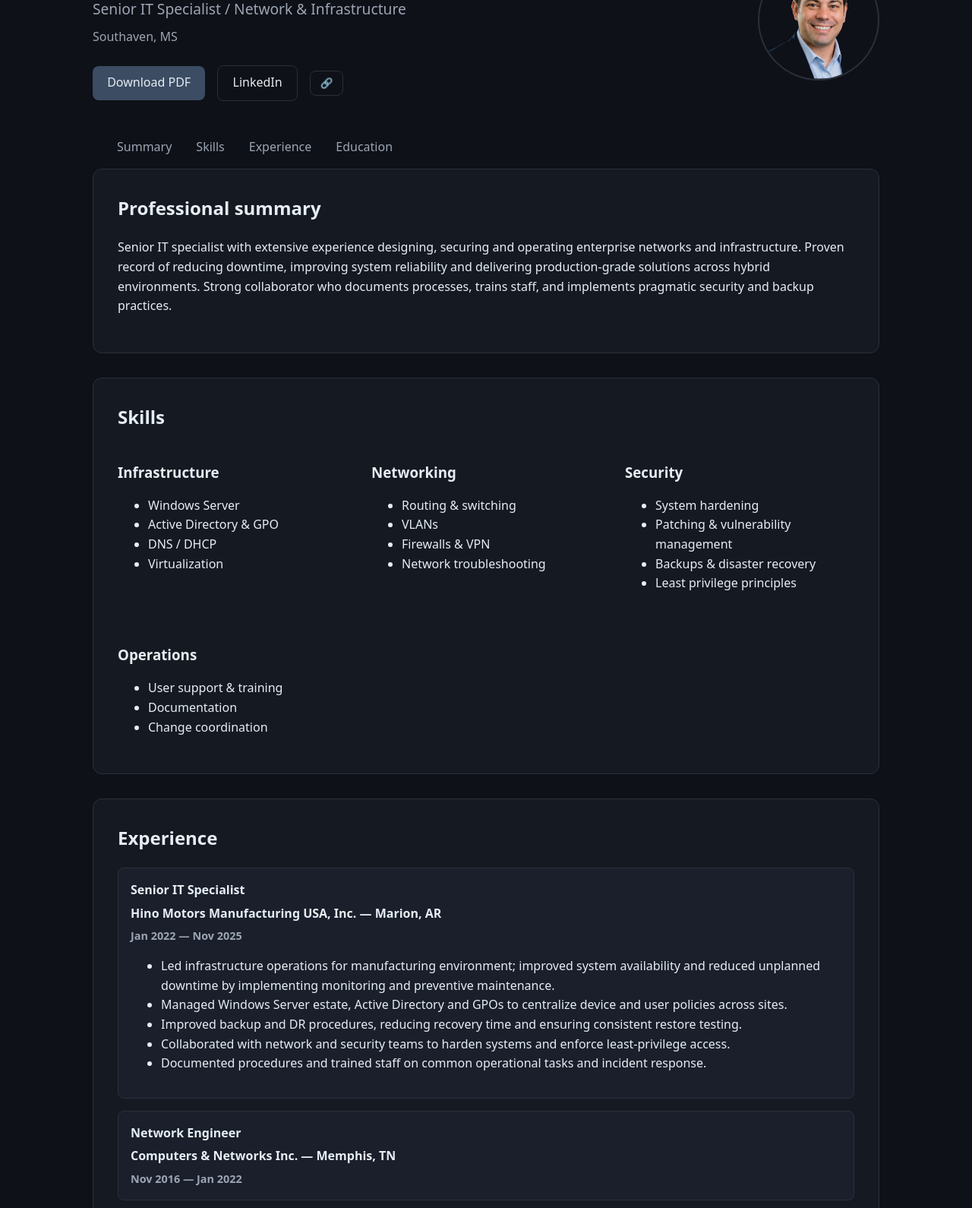
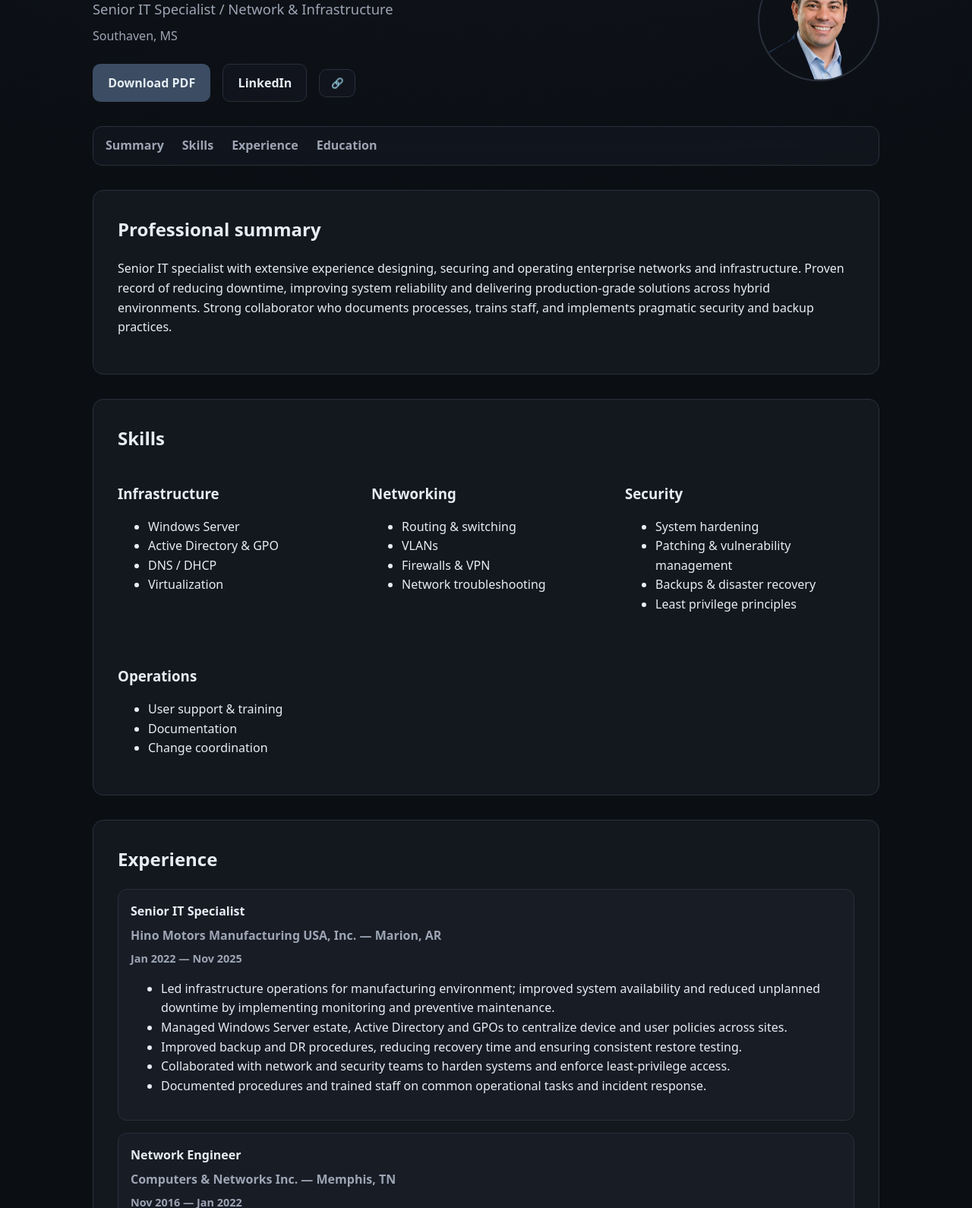
Before and after one commit to memphismatt/resume-, a plain HTML site: page index.html in a window 1280 px wide. Shown: the part 136-1726 px from the top of the page at 76% size. Drawn offline with Linux system fonts and the light colour scheme.

Commit message:
Update styles.css

```diff
--- a/styles.css
+++ b/styles.css
@@ -1,7 +1,3 @@
-/* ===============================
-   DARK ENTERPRISE THEME
-   =============================== */
-
 :root {
   --bg-primary: #0E1117;
   --bg-secondary: #1A1F2B;
@@ -13,25 +9,21 @@
   --border-subtle: #2A2F3A;
 }
 
-/* Reset */
-* {
-  box-sizing: border-box;
-}
+* { box-sizing: border-box; }
 
-html {
-  scroll-behavior: smooth;
-}
+html { scroll-behavior: smooth; }
 
 body {
   margin: 0;
   font-family: system-ui, -apple-system, BlinkMacSystemFont, "Segoe UI",
     Roboto, Oxygen, Ubuntu, Cantarell, "Helvetica Neue", sans-serif;
-  background: var(--bg-primary);
   color: var(--text-primary);
   line-height: 1.6;
+
+  /* Blue-tinted enterprise gradient */
+  background: radial-gradient(1200px 600px at 50% -200px, #1A1F2B 0%, #0E1117 55%, #0B0F14 100%);
 }
 
-/* Container */
 .container {
   max-width: 1100px;
   margin: 0 auto;
@@ -43,64 +35,34 @@ body {
   position: absolute;
   left: -9999px;
 }
-
 .skip-link:focus {
   left: 1rem;
   top: 1rem;
   background: var(--accent);
   padding: 0.5rem 1rem;
-  border-radius: 6px;
+  border-radius: 8px;
   color: white;
+  z-index: 2000;
 }
 
-/* ===============================
-   NAVIGATION
-   =============================== */
-
-.site-header {
-  background: var(--bg-secondary);
-  border-bottom: 1px solid var(--border-subtle);
-}
-
-.top-nav ul {
-  list-style: none;
-  margin: 0;
-  padding: 1rem 2rem;
-  display: flex;
-  gap: 2rem;
-}
-
-.top-nav a {
-  text-decoration: none;
-  color: var(--text-muted);
-  font-weight: 500;
-  transition: color 0.2s ease;
-}
-
-.top-nav a:hover {
-  color: var(--accent);
-}
-
-/* ===============================
-   HERO SECTION
-   =============================== */
-
+/* HERO */
 .hero {
   display: flex;
   justify-content: space-between;
   align-items: center;
   gap: 3rem;
-  padding: 2rem 0;
+  padding: 2rem 0 1rem 0;
 }
 
 .hero-left h1 {
   margin: 0 0 0.5rem 0;
   font-size: 2.4rem;
+  letter-spacing: 0.2px;
 }
 
 .title {
   margin: 0;
-  font-size: 1.2rem;
+  font-size: 1.15rem;
   color: var(--text-muted);
 }
 
@@ -113,39 +75,41 @@ body {
   display: flex;
   gap: 1rem;
   align-items: center;
+  flex-wrap: wrap;
 }
 
 /* Buttons */
 .btn {
-  padding: 0.6rem 1.2rem;
-  border-radius: 8px;
+  padding: 0.7rem 1.2rem;
+  border-radius: 10px;
   text-decoration: none;
-  font-weight: 500;
+  font-weight: 600;
   border: 1px solid var(--border-subtle);
   color: var(--text-primary);
-  transition: all 0.2s ease;
+  transition: transform 0.2s ease, background 0.2s ease, border-color 0.2s ease;
+  background: rgba(26, 31, 43, 0.35);
 }
 
 .btn.primary {
   background: var(--accent);
-  border: none;
+  border: 1px solid transparent;
 }
 
-.btn.primary:hover {
-  background: var(--accent-hover);
-}
-
-.btn:hover {
-  transform: translateY(-2px);
-}
+.btn.primary:hover { background: var(--accent-hover); }
+.btn:hover { transform: translateY(-2px); }
 
 .icon-btn {
-  background: transparent;
+  background: rgba(26, 31, 43, 0.35);
   border: 1px solid var(--border-subtle);
-  padding: 0.5rem 0.8rem;
-  border-radius: 8px;
+  padding: 0.65rem 0.9rem;
+  border-radius: 10px;
   cursor: pointer;
   color: var(--text-primary);
+  transition: transform 0.2s ease, background 0.2s ease;
+}
+.icon-btn:hover {
+  transform: translateY(-2px);
+  background: rgba(26, 31, 43, 0.55);
 }
 
 /* Hero image */
@@ -155,97 +119,103 @@ body {
   width: 160px;
   height: 160px;
   object-fit: cover;
+  background: transparent;
 }
 
-/* ===============================
-   CARDS
-   =============================== */
+/* NAV BELOW HERO */
+.top-nav.below-hero {
+  position: sticky;
+  top: 0;
+  z-index: 1000;
 
+  margin: 1rem 0 2rem 0;
+  padding: 0.75rem 1rem;
+
+  background: rgba(21, 26, 34, 0.65);
+  border: 1px solid var(--border-subtle);
+  border-radius: 12px;
+  backdrop-filter: blur(10px);
+}
+
+.top-nav ul {
+  list-style: none;
+  margin: 0;
+  padding: 0;
+  display: flex;
+  gap: 1.5rem;
+  flex-wrap: wrap;
+}
+
+.top-nav a {
+  text-decoration: none;
+  color: var(--text-muted);
+  font-weight: 600;
+  transition: color 0.2s ease;
+}
+.top-nav a:hover { color: var(--text-primary); }
+
+/* CARDS */
 .card {
-  background: var(--card-bg);
+  background: rgba(21, 26, 34, 0.85);
   padding: 2rem;
-  border-radius: 12px;
+  border-radius: 14px;
   border: 1px solid var(--border-subtle);
   margin-bottom: 2rem;
 }
 
-.card h2 {
-  margin-top: 0;
-}
+.card h2 { margin-top: 0; }
 
-/* Skills grid */
+/* Skills */
 .skill-grid {
   display: grid;
   grid-template-columns: repeat(auto-fit, minmax(220px, 1fr));
   gap: 2rem;
 }
+.skill-grid h3 { margin-bottom: 0.5rem; }
 
-.skill-grid h3 {
-  margin-bottom: 0.5rem;
-}
-
-/* ===============================
-   EXPERIENCE
-   =============================== */
-
+/* Experience */
 details.job {
   margin-bottom: 1rem;
   border: 1px solid var(--border-subtle);
-  border-radius: 8px;
+  border-radius: 12px;
   padding: 1rem;
-  background: var(--bg-secondary);
+  background: rgba(26, 31, 43, 0.55);
 }
 
 details summary {
   cursor: pointer;
-  font-weight: 600;
+  font-weight: 700;
   display: flex;
   flex-direction: column;
-  gap: 0.3rem;
+  gap: 0.35rem;
 }
 
-details .dates {
-  font-size: 0.9rem;
-  color: var(--text-muted);
-}
+details .company { color: var(--text-muted); font-weight: 600; }
+details .dates { font-size: 0.9rem; color: var(--text-muted); }
 
-details ul {
-  margin-top: 1rem;
-}
+.job-body ul { margin-top: 1rem; }
 
-/* ===============================
-   FOOTER
-   =============================== */
+.additional { margin-top: 1.5rem; }
+.additional .meta { color: var(--text-muted); margin-top: 0.25rem; }
 
+/* Footer */
 .site-footer {
   text-align: center;
   padding: 2rem 0;
   color: var(--text-muted);
-  font-size: 0.9rem;
+  font-size: 0.95rem;
   border-top: 1px solid var(--border-subtle);
 }
 
-/* ===============================
-   RESPONSIVE
-   =============================== */
+/* Responsive */
+@media (max-width: 768px) {
+  .container { padding: 1.25rem; }
 
-@media (max-width: 768px) {
   .hero {
     flex-direction: column;
     text-align: center;
+    gap: 1.5rem;
   }
 
-  .hero-actions {
-    justify-content: center;
-    flex-wrap: wrap;
-  }
-
-  .hero-image img {
-    margin-top: 1rem;
-  }
-
-  .top-nav ul {
-    flex-wrap: wrap;
-    gap: 1rem;
-  }
+  .hero-actions { justify-content: center; }
 }
```
